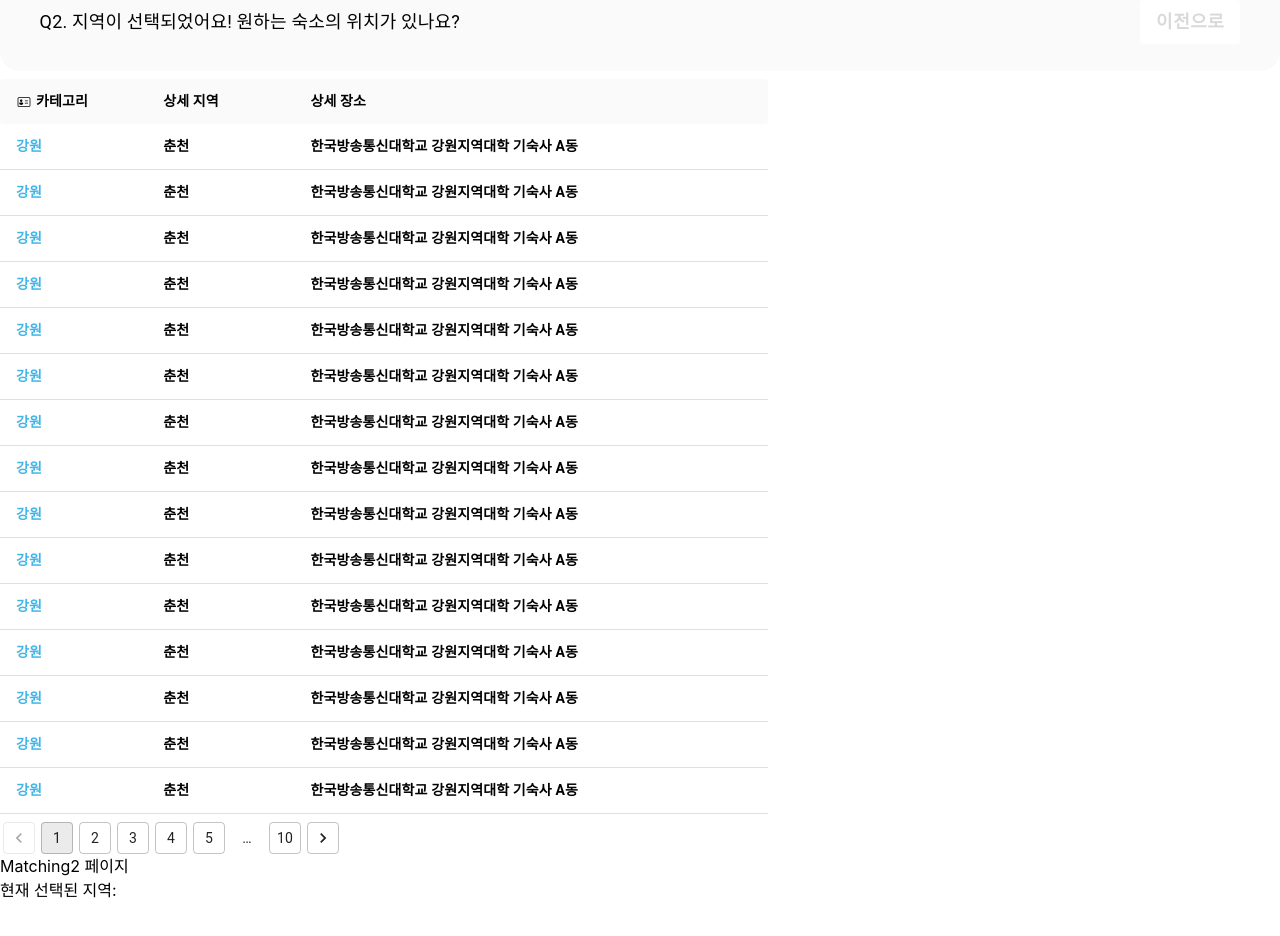
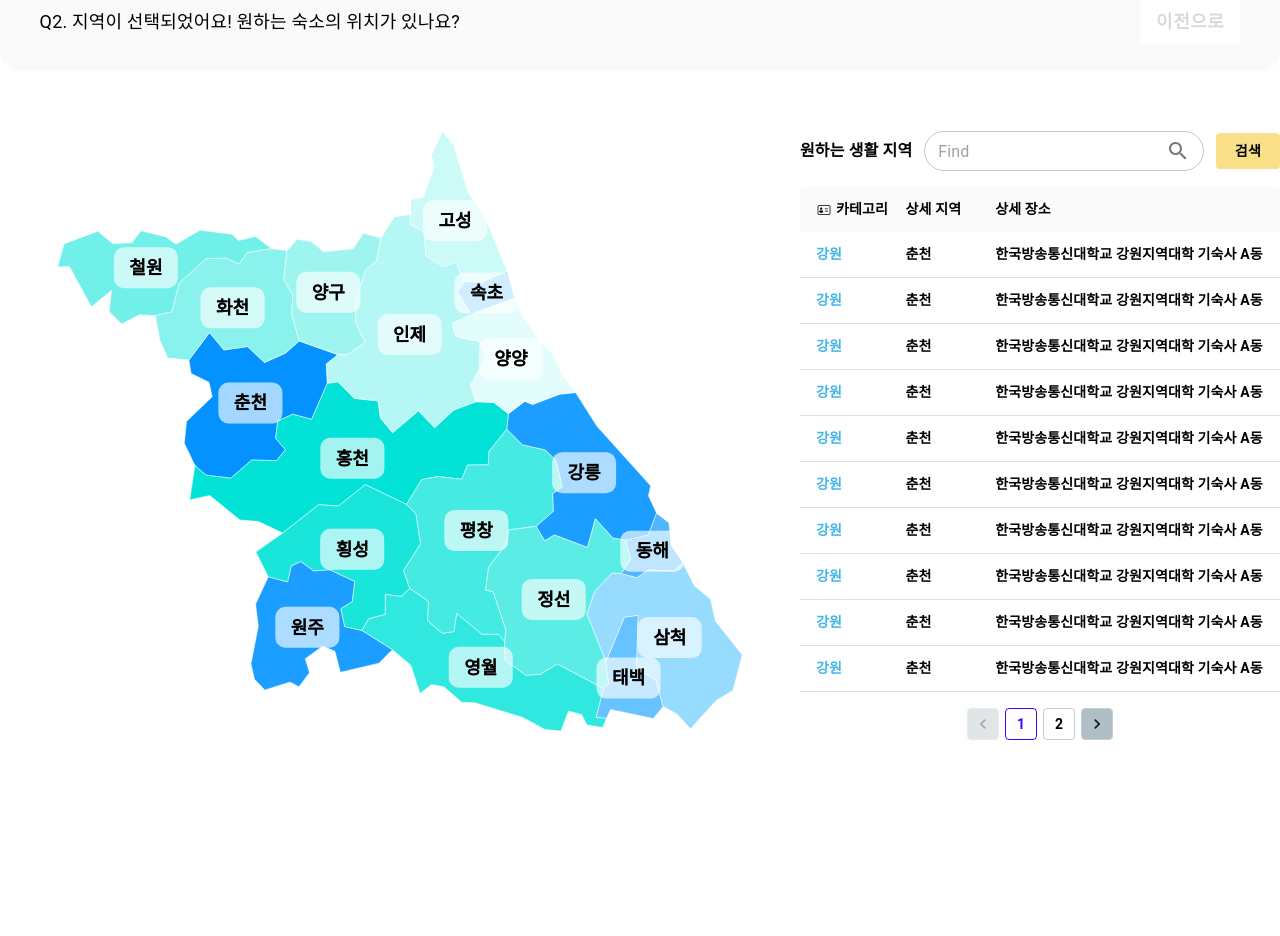
Before and after one commit to pnu-cloud/Local-front, a React (Create React App) app: page /matching-step2 in a window 1280 px wide. Shown: the part 220-1156 px from the top of the page. After the commit the page ends 1040 px from the top, so only its background shows below. Built offline with nearby package versions, Linux system fonts and the light colour scheme.

Commit message:
feature : 게시글 및 pagination 구현

```diff
--- a/src/components/Maps/GangwonMap.jsx
+++ b/src/components/Maps/GangwonMap.jsx
@@ -1,4 +1,5 @@
 import React, { useEffect, useRef } from 'react';
+import { Box } from '@mui/material';
 import * as d3 from 'd3';
 import { feature } from 'topojson-client';
 import GangwonMapTopo from './GangwonMapTopo.json'; // 준비한 TopoJSON 파일 경로
@@ -42,6 +43,7 @@
 
     // 지도 그리기
     svg
+      .style('cursor', 'pointer')
       .selectAll('path')
       .data(features)
       .enter()
@@ -99,7 +101,11 @@
     });
   }, []);
 
-  return <svg ref={svgRef} width="800" height="600"></svg>;
+  return (
+    <Box className="w-30%">
+      <svg ref={svgRef} width="800" height="600"></svg>
+    </Box>
+  );
 };
 
 export default GangwonMap;
--- a/src/components/Maps/KoreaMap.jsx
+++ b/src/components/Maps/KoreaMap.jsx
@@ -1,5 +1,6 @@
 import React, { useEffect, useRef } from 'react';
 import * as d3 from 'd3';
+import { Box } from '@mui/material';
 import { feature } from 'topojson-client';
 import { useNavigate } from 'react-router-dom'; // React Router의 useNavigate 훅을 가져옵니다.
 import KoreaMapTopo from './KoreaMapTopo.json'; // 준비한 TopoJSON 파일 경로
@@ -72,6 +73,7 @@
       })
       .attr('stroke', '#fff') // 경계선을 하얀색으로 설정
       .attr('stroke-width', 0.5)
+      .style('cursor', 'pointer')
       .on('mouseover', function () {
         d3.select(this).attr('fill', '#DFDFDF');
       })
@@ -82,7 +84,7 @@
       })
       .on('click', function (event, d) {
         const engName = d.properties?.CTP_ENG_NM;
-        navigate(`/matching2/${engName}`); // 클릭 시 해당 경로로 이동
+        navigate(`/matching-step2/${engName}`); // 클릭 시 해당 경로로 이동
       });
 
     svg
@@ -103,7 +105,11 @@
       }); // 도시 이름을 텍스트로 표시
   }, [navigate]); // useEffect의 종속성 배열에 navigate를 추가
 
-  return <svg ref={svgRef} width="800" height="600"></svg>;
+  return (
+    <Box className="w-50%">
+      <svg ref={svgRef} width="800" height="600"></svg>
+    </Box>
+  );
 };
 
 export default KoreaMap;
--- a/src/components/Section/ListSection.jsx
+++ b/src/components/Section/ListSection.jsx
@@ -1,19 +1,40 @@
-import React from 'react';
+import React, { useState } from 'react';
 import PropTypes from 'prop-types';
-import { List, ListItem, ListItemText, Divider, Typography, Pagination, Stack, Box } from '@mui/material';
+import { List, ListItem, ListItemText, Divider, Typography, Pagination, Stack, Box, Button } from '@mui/material';
 import { LOCAL_COLOR } from '../../constants/localTheme';
 import categoryIcon from '../../assets/category.svg';
+import SearchSection from './SearchSection';
 
 const ListSection = ({ postInfo }) => {
+  const [page, setPage] = useState(1);
+  const itemsPerPage = 10;
+  const handlePageChange = (event, newPage) => {
+    setPage(newPage);
+  };
+  const paginatedPosts = postInfo.slice((page - 1) * itemsPerPage, page * itemsPerPage);
+  const pageCount = Math.ceil(postInfo.length / itemsPerPage);
+
   return (
-    <Box sx={{ mx: 'auto' }}>
-      <List sx={{ width: '60%' }}>
+    <Box sx={{ width: '70%', display: 'flex', flexDirection: 'column', gap: 1 }}>
+      <Stack direction="row" className="items-center justify-between">
+        <Typography className="mr-5 text-14px_medium" sx={{ fontWeight: 700 }}>
+          원하는 생활 지역
+        </Typography>
+        <SearchSection />
+        <Button
+          className="ml-5 font-bold text-18px_medium"
+          sx={{ backgroundColor: LOCAL_COLOR.yellow, color: 'black', fontWeight: 700, boxShadow: 'none' }}
+          variant="contained"
+        >
+          검색
+        </Button>
+      </Stack>
+      <List>
         <ListItem
           sx={{
             borderRadius: '4px',
             backgroundColor: LOCAL_COLOR.backWhite,
             display: 'flex',
-            alignContent: 'center',
           }}
         >
           <ListItemText
@@ -42,7 +63,7 @@
             primary={<Typography sx={{ fontWeight: 700, fontSize: '14px' }}>상세 장소</Typography>}
           />
         </ListItem>
-        {postInfo.map((post) => (
+        {paginatedPosts.map((post) => (
           <React.Fragment key={post.id}>
             <ListItem>
               <ListItemText
@@ -64,8 +85,35 @@
           </React.Fragment>
         ))}
       </List>
-      <Stack spacing={2}>
-        <Pagination count={10} variant="outlined" shape="rounded" />
+      <Stack spacing={2} sx={{ alignItems: 'center' }}>
+        <Pagination
+          count={pageCount}
+          page={page}
+          onChange={handlePageChange}
+          variant="outlined"
+          shape="rounded"
+          sx={{
+            '& .MuiPaginationItem-root': {
+              borderColor: '#C4CDD5',
+            },
+            '& .MuiPaginationItem-previousNext': {
+              backgroundColor: '#B0BEC5',
+            },
+            '& .MuiPaginationItem-previousNext:hover': {
+              backgroundColor: '#90A4AE',
+            },
+            '& .MuiPaginationItem-page': {
+              color: 'black',
+              fontSize: '14px',
+              fontWeight: 700,
+            },
+            '& .MuiPaginationItem-page.Mui-selected': {
+              border: '1px solid #4200FF',
+              backgroundColor: '#FFFFFF',
+              color: '#4200FF',
+            },
+          }}
+        />
       </Stack>
     </Box>
   );
--- a/src/constants/localTheme.js
+++ b/src/constants/localTheme.js
@@ -9,7 +9,7 @@
 };
 
 export const LOCAL_WIDTH = {
-  container: 1330,
+  container: 1500,
 };
 
 export const LOCAL_HEIGHT = {
--- a/src/pages/Matching/Matching.jsx
+++ b/src/pages/Matching/Matching.jsx
@@ -1,13 +1,17 @@
 import React from 'react';
+import { Box } from '@mui/material';
 import BannerSection from '../../components/Section/BannerSection';
 import KoreaMap from '../../components/Maps/KoreaMap';
-import GangwonMap from '../../components/Maps/GangwonMap';
+import travelImg from '../../assets/travel.svg';
+
 const Matching = () => {
   return (
     <>
-      <BannerSection step="1" question="Q1. 내가 여행하고 싶은 지역은 어디인가요?" />;
-      <GangwonMap></GangwonMap>
-      <KoreaMap></KoreaMap>
+      <BannerSection step="1" question="Q1. 내가 여행하고 싶은 지역은 어디인가요?" />
+      <Box className="flex pt-15">
+        <KoreaMap></KoreaMap>
+        <img src={travelImg} style={{ width: '500px' }}></img>
+      </Box>
     </>
   );
 };
--- a/src/pages/Matching/Matching2.jsx
+++ b/src/pages/Matching/Matching2.jsx
@@ -1,19 +1,21 @@
 import React from 'react';
+import { Box } from '@mui/material';
 import BannerSection from '../../components/Section/BannerSection';
 import ListSection from '../../components/Section/ListSection';
 import { posts } from '../../constants/boardInfo';
-import { useParams } from 'react-router-dom';
+// import { useParams } from 'react-router-dom';
+import GangwonMap from '../../components/Maps/GangwonMap';
 
 const Matching2 = () => {
-  const { region } = useParams();
+  // const { region } = useParams();
   return (
-    <div>
+    <>
       <BannerSection step="2" question="Q2. 지역이 선택되었어요! 원하는 숙소의 위치가 있나요?" />
-      <ListSection postInfo={posts} />
-      <h1>Matching2 페이지</h1>
-      <p>현재 선택된 지역: {region}</p>
-      {/* 여기에 지역별로 다른 내용을 추가할 수 있습니다 */}
-    </div>
+      <Box className="flex pt-15" sx={{ justifyContent: 'space-between' }}>
+        <GangwonMap></GangwonMap>
+        <ListSection postInfo={posts} />
+      </Box>
+    </>
   );
 };
 export default Matching2;
--- a/src/router/useMainRouter.jsx
+++ b/src/router/useMainRouter.jsx
@@ -26,7 +26,7 @@
             },
             { path: 'infra', element: <Infra /> },
             { path: 'matching', element: <Matching /> },
-            { path: 'matching-step2', element: <Matching2 /> },
+            { path: 'matching-step2/*', element: <Matching2 /> },
             { path: 'matching-step3', element: <Matching3 /> },
             { path: 'review', element: <Review /> },
             { path: 'list', element: <ListSection /> },
```
Also changed, not shown: src/assets/travel.svg (added).
